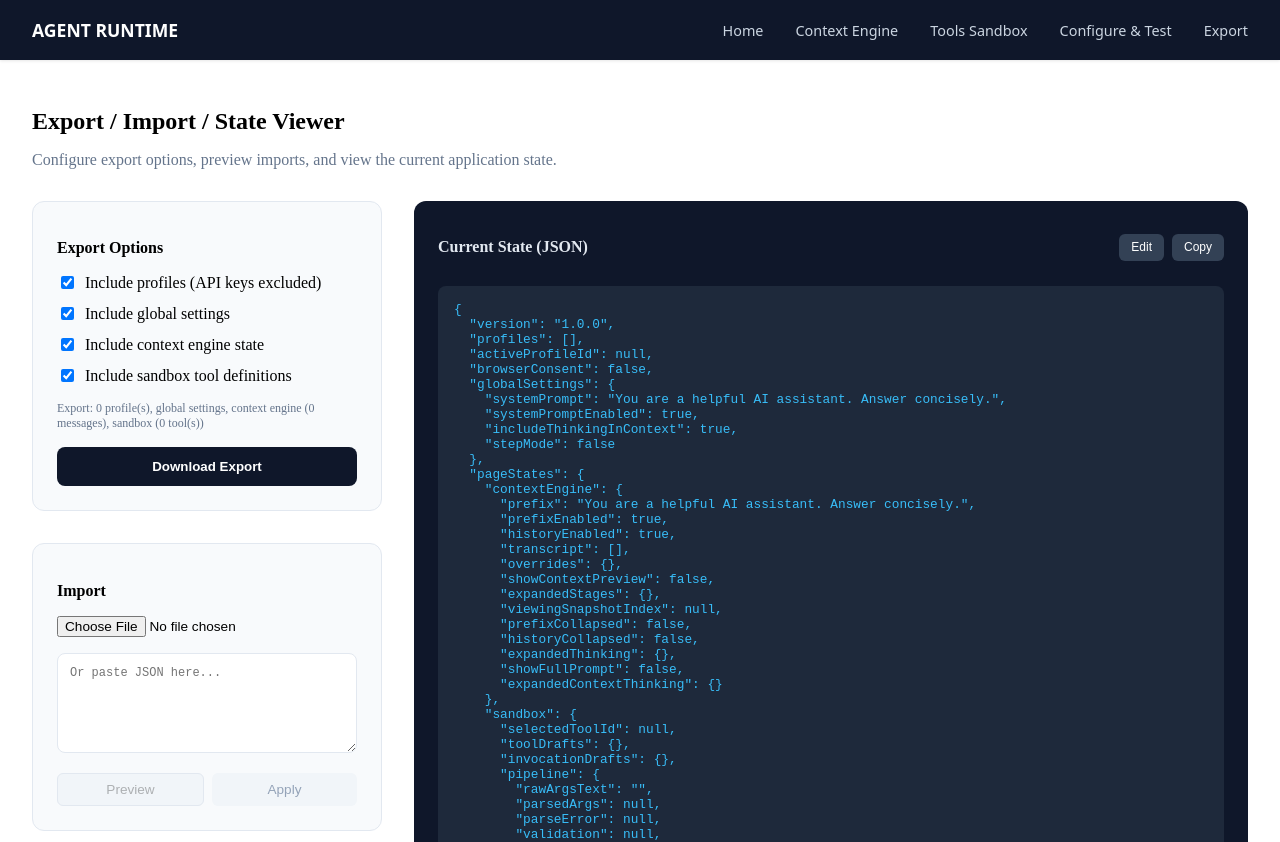
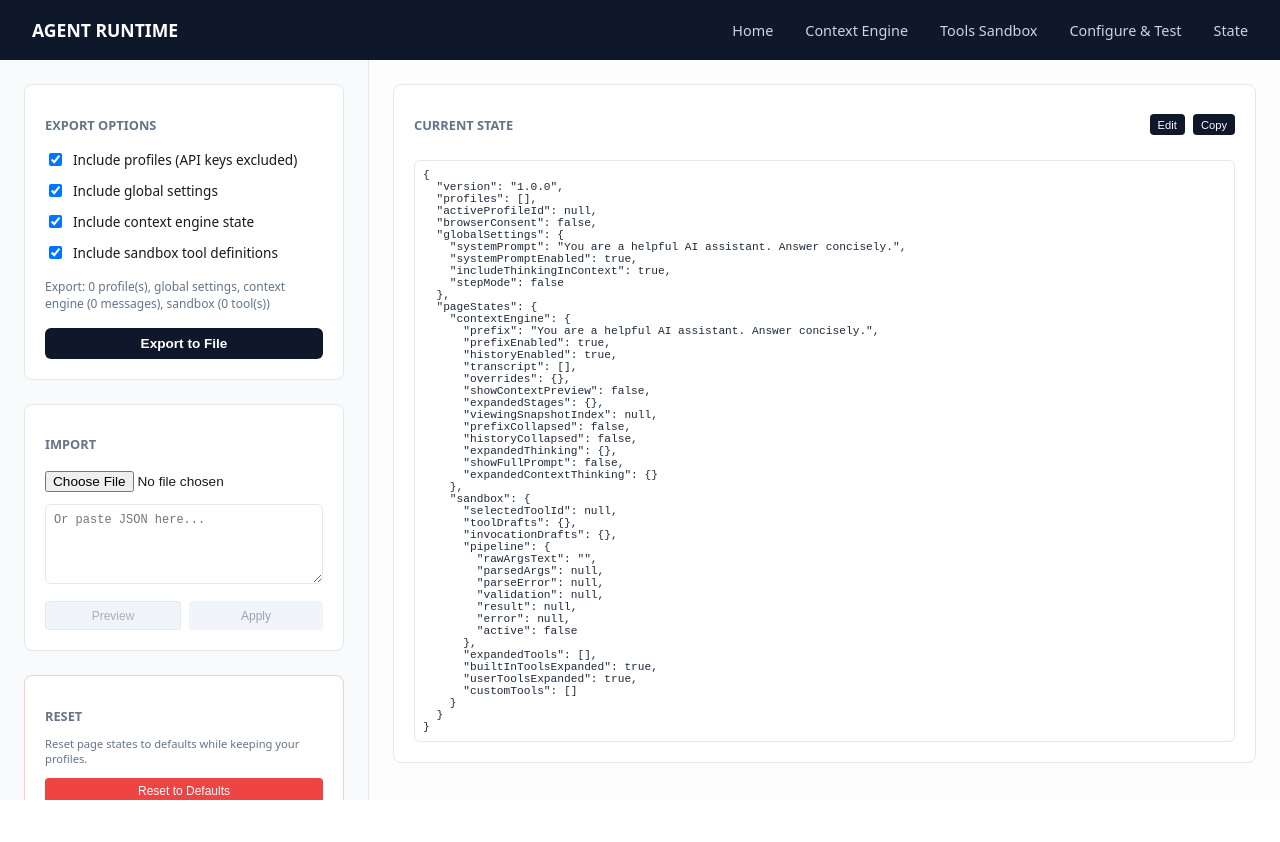
Before and after one commit to alexbakertech/agent-runtime, a Next.js app: page /export in a window 1280 px wide. Shown: the top 842 px of the page. After the commit the page ends 800 px from the top, so only its background shows below. Built offline with nearby package versions, Linux system fonts and the light colour scheme.

Commit message:
feat: restyle export page and rename nav link to State
- Match export page styling with other pages in app
- Use white backgrounds, gray borders, consistent buttons
- Restyle JSON viewer/editor to match text input fields
- Rename nav link from Export to State

```diff
--- a/src/app/export/page.tsx
+++ b/src/app/export/page.tsx
@@ -16,7 +16,7 @@ function maskApiKeys(state: AppState): AppState {
 }
 
 export default function ExportPage() {
-  const { state, downloadExportFile, previewImportData, applyImportData, resetToDefaults, exportCurrentForRecovery } = useAppState();
+  const { state, downloadExportFile, previewImportData, applyImportData, resetToDefaults } = useAppState();
 
   const [exportOptions, setExportOptions] = useState<ExportOptions>(createExportOptions());
   const [importJson, setImportJson] = useState('');
@@ -67,7 +67,6 @@ export default function ExportPage() {
 
   const handleEditToggle = useCallback(() => {
     if (isEditing) {
-      // Applying edits
       try {
         JSON.parse(editedJson);
         setImportJson(editedJson);
@@ -76,7 +75,6 @@ export default function ExportPage() {
         setImportError('Invalid JSON');
       }
     } else {
-      // Start editing
       setEditedJson(JSON.stringify(maskedState, null, 2));
       setIsEditing(true);
     }
@@ -101,113 +99,42 @@ export default function ExportPage() {
   }, []);
 
   return (
-    <div style={{ padding: '2rem', maxWidth: '1400px', margin: '0 auto' }}>
-      <h1 style={{ fontSize: '1.5rem', fontWeight: 700, marginBottom: '0.5rem' }}>Export / Import / State Viewer</h1>
-      <p style={{ color: '#64748b', marginBottom: '2rem' }}>Configure export options, preview imports, and view the current application state.</p>
-
-      <div style={{ display: 'grid', gridTemplateColumns: '350px 1fr', gap: '2rem' }}>
-        {/* Left Column: Controls */}
-        <div style={{ display: 'flex', flexDirection: 'column', gap: '2rem' }}>
-          {/* Export Options */}
-          <div style={{ backgroundColor: '#f8fafc', padding: '1.5rem', borderRadius: '12px', border: '1px solid #e2e8f0' }}>
-            <h2 style={{ fontSize: '1rem', fontWeight: 700, marginBottom: '1rem' }}>Export Options</h2>
-
+    <div style={{ display: 'flex', height: 'calc(100vh - 60px)', fontFamily: 'system-ui', color: '#1a1a1a', backgroundColor: '#fdfdfd' }}>
+      <aside style={{ width: '320px', backgroundColor: '#f8fafc', borderRight: '1px solid #e2e8f0', padding: '1.5rem', overflowY: 'auto', display: 'flex', flexDirection: 'column', gap: '1.5rem' }}>
+        <div style={{ backgroundColor: '#fff', padding: '1.25rem', borderRadius: '8px', border: '1px solid #e2e8f0' }}>
+          <h2 style={{ fontSize: '0.8rem', fontWeight: 700, marginBottom: '1rem', color: '#64748b' }}>EXPORT OPTIONS</h2>
           <div style={{ display: 'flex', flexDirection: 'column', gap: '0.75rem' }}>
             <label style={{ display: 'flex', alignItems: 'center', gap: '0.5rem', cursor: 'pointer' }}>
-                <input
-                  type="checkbox"
-                  checked={exportOptions.includeProfiles}
-                  onChange={(e) => setExportOptions(prev => ({ ...prev, includeProfiles: e.target.checked }))}
-                />
-                <span>Include profiles (API keys excluded)</span>
+              <input type="checkbox" checked={exportOptions.includeProfiles} onChange={(e) => setExportOptions(prev => ({ ...prev, includeProfiles: e.target.checked }))} />
+              <span style={{ fontSize: '0.85rem' }}>Include profiles (API keys excluded)</span>
             </label>
-
             <label style={{ display: 'flex', alignItems: 'center', gap: '0.5rem', cursor: 'pointer' }}>
-                <input
-                  type="checkbox"
-                  checked={exportOptions.includeGlobalSettings}
-                  onChange={(e) => setExportOptions(prev => ({ ...prev, includeGlobalSettings: e.target.checked }))}
-                />
-                <span>Include global settings</span>
+              <input type="checkbox" checked={exportOptions.includeGlobalSettings} onChange={(e) => setExportOptions(prev => ({ ...prev, includeGlobalSettings: e.target.checked }))} />
+              <span style={{ fontSize: '0.85rem' }}>Include global settings</span>
             </label>
-
             <label style={{ display: 'flex', alignItems: 'center', gap: '0.5rem', cursor: 'pointer' }}>
-                <input
-                  type="checkbox"
-                  checked={exportOptions.includeContextEngine}
-                  onChange={(e) => setExportOptions(prev => ({ ...prev, includeContextEngine: e.target.checked }))}
-                />
-                <span>Include context engine state</span>
+              <input type="checkbox" checked={exportOptions.includeContextEngine} onChange={(e) => setExportOptions(prev => ({ ...prev, includeContextEngine: e.target.checked }))} />
+              <span style={{ fontSize: '0.85rem' }}>Include context engine state</span>
             </label>
-
             <label style={{ display: 'flex', alignItems: 'center', gap: '0.5rem', cursor: 'pointer' }}>
-                <input
-                  type="checkbox"
-                  checked={exportOptions.includeSandboxTools}
-                  onChange={(e) => setExportOptions(prev => ({ ...prev, includeSandboxTools: e.target.checked }))}
-                />
-                <span>Include sandbox tool definitions</span>
+              <input type="checkbox" checked={exportOptions.includeSandboxTools} onChange={(e) => setExportOptions(prev => ({ ...prev, includeSandboxTools: e.target.checked }))} />
+              <span style={{ fontSize: '0.85rem' }}>Include sandbox tool definitions</span>
             </label>
           </div>
-
-            <p style={{ fontSize: '0.75rem', color: '#64748b', marginTop: '1rem', marginBottom: '1rem' }}>
-              {exportPreview}
-            </p>
-
-            <button
-              onClick={handleExport}
-              style={{
-                width: '100%',
-                padding: '0.75rem',
-                backgroundColor: '#0f172a',
-                color: 'white',
-                border: 'none',
-                borderRadius: '8px',
-                fontWeight: 600,
-                cursor: 'pointer',
-              }}
-            >
-              Download Export
-            </button>
+          <p style={{ fontSize: '0.75rem', color: '#64748b', marginTop: '1rem', marginBottom: '1rem' }}>{exportPreview}</p>
+          <button onClick={handleExport} style={{ width: '100%', padding: '0.5rem', backgroundColor: '#0f172a', color: 'white', border: 'none', borderRadius: '6px', fontWeight: 600, cursor: 'pointer', fontSize: '0.85rem' }}>Export to File</button>
         </div>
 
-          {/* Import Section */}
-          <div style={{ backgroundColor: '#f8fafc', padding: '1.5rem', borderRadius: '12px', border: '1px solid #e2e8f0' }}>
-            <h2 style={{ fontSize: '1rem', fontWeight: 700, marginBottom: '1rem' }}>Import</h2>
-
-            <div style={{ marginBottom: '1rem' }}>
-              <input
-                type="file"
-                accept=".json"
-                onChange={handleFileUpload}
-                style={{ fontSize: '0.85rem' }}
-              />
+        <div style={{ backgroundColor: '#fff', padding: '1.25rem', borderRadius: '8px', border: '1px solid #e2e8f0' }}>
+          <h2 style={{ fontSize: '0.8rem', fontWeight: 700, marginBottom: '1rem', color: '#64748b' }}>IMPORT</h2>
+          <div style={{ marginBottom: '0.75rem' }}>
+            <input type="file" accept=".json" onChange={handleFileUpload} style={{ fontSize: '0.85rem' }} />
           </div>
-
-            <textarea
-              value={importJson}
-              onChange={(e) => setImportJson(e.target.value)}
-              placeholder="Or paste JSON here..."
-              style={{
-                width: '100%',
-                height: '100px',
-                padding: '0.75rem',
-                borderRadius: '8px',
-                border: '1px solid #e2e8f0',
-                fontFamily: 'monospace',
-                fontSize: '0.75rem',
-                resize: 'vertical',
-                boxSizing: 'border-box',
-              }}
-            />
-
-            {importError && (
-              <p style={{ color: '#ef4444', fontSize: '0.75rem', marginTop: '0.5rem' }}>{importError}</p>
-            )}
-
+          <textarea value={importJson} onChange={(e) => setImportJson(e.target.value)} placeholder="Or paste JSON here..." style={{ width: '100%', height: '80px', padding: '0.5rem', borderRadius: '6px', border: '1px solid #e2e8f0', fontFamily: 'monospace', fontSize: '0.75rem', resize: 'vertical', boxSizing: 'border-box' }} />
+          {importError && <p style={{ color: '#ef4444', fontSize: '0.7rem', marginTop: '0.5rem' }}>{importError}</p>}
           {importPreview && (
-              <div style={{ marginTop: '1rem', padding: '0.75rem', backgroundColor: '#eff6ff', borderRadius: '8px', fontSize: '0.75rem' }}>
-                <p style={{ fontWeight: 600, marginBottom: '0.5rem' }}>Import Preview:</p>
+            <div style={{ marginTop: '0.75rem', padding: '0.5rem', backgroundColor: '#eff6ff', borderRadius: '6px', fontSize: '0.7rem' }}>
+              <p style={{ fontWeight: 600, marginBottom: '0.25rem' }}>Import Preview:</p>
               {importPreview.newProfiles.length > 0 && <p>New profiles: {importPreview.newProfiles.map(p => p.name).join(', ')}</p>}
               {importPreview.updatedProfiles.length > 0 && <p>Updated profiles: {importPreview.updatedProfiles.map(p => p.name).join(', ')}</p>}
               {importPreview.globalSettingsChanged && <p>Global settings will be updated</p>}
@@ -215,173 +142,47 @@ export default function ExportPage() {
               {importPreview.sandboxChanged && <p>Sandbox state will be updated</p>}
             </div>
           )}
-
-            <div style={{ display: 'flex', gap: '0.5rem', marginTop: '1rem' }}>
-              <button
-                onClick={handlePreviewImport}
-                disabled={!importJson.trim()}
-                style={{
-                  flex: 1,
-                  padding: '0.5rem',
-                  backgroundColor: importJson.trim() ? '#fff' : '#f1f5f9',
-                  border: '1px solid #e2e8f0',
-                  borderRadius: '6px',
-                  cursor: importJson.trim() ? 'pointer' : 'not-allowed',
-                  fontSize: '0.85rem',
-                }}
-              >
-                Preview
-              </button>
-              <button
-                onClick={handleApplyImport}
-                disabled={!importPreview?.valid}
-                style={{
-                  flex: 1,
-                  padding: '0.5rem',
-                  backgroundColor: importPreview?.valid ? '#0f172a' : '#f1f5f9',
-                  color: importPreview?.valid ? 'white' : '#94a3b8',
-                  border: 'none',
-                  borderRadius: '6px',
-                  cursor: importPreview?.valid ? 'pointer' : 'not-allowed',
-                  fontSize: '0.85rem',
-                }}
-              >
-                Apply
-              </button>
+          <div style={{ display: 'flex', gap: '0.5rem', marginTop: '0.75rem' }}>
+            <button onClick={handlePreviewImport} disabled={!importJson.trim()} style={{ flex: 1, padding: '0.4rem', backgroundColor: importJson.trim() ? '#fff' : '#f1f5f9', border: '1px solid #e2e8f0', borderRadius: '4px', cursor: importJson.trim() ? 'pointer' : 'not-allowed', fontSize: '0.75rem' }}>Preview</button>
+            <button onClick={handleApplyImport} disabled={!importPreview?.valid} style={{ flex: 1, padding: '0.4rem', backgroundColor: importPreview?.valid ? '#0f172a' : '#f1f5f9', color: importPreview?.valid ? 'white' : '#94a3b8', border: 'none', borderRadius: '4px', cursor: importPreview?.valid ? 'pointer' : 'not-allowed', fontSize: '0.75rem' }}>Apply</button>
           </div>
         </div>
 
-          {/* Reset */}
-          <div style={{ backgroundColor: '#fef2f2', padding: '1.5rem', borderRadius: '12px', border: '1px solid #fecaca' }}>
-            <h2 style={{ fontSize: '1rem', fontWeight: 700, marginBottom: '0.5rem' }}>Reset</h2>
-            <p style={{ fontSize: '0.75rem', color: '#64748b', marginBottom: '1rem' }}>
-              Reset page states to defaults while keeping your profiles.
-            </p>
-
+        <div style={{ backgroundColor: '#fff', padding: '1.25rem', borderRadius: '8px', border: '1px solid #fecaca' }}>
+          <h2 style={{ fontSize: '0.8rem', fontWeight: 700, marginBottom: '0.5rem', color: '#64748b' }}>RESET</h2>
+          <p style={{ fontSize: '0.7rem', color: '#64748b', marginBottom: '0.75rem' }}>Reset page states to defaults while keeping your profiles.</p>
           {!showResetConfirm ? (
-              <button
-                onClick={() => setShowResetConfirm(true)}
-                style={{
-                  width: '100%',
-                  padding: '0.5rem',
-                  backgroundColor: '#ef4444',
-                  color: 'white',
-                  border: 'none',
-                  borderRadius: '6px',
-                  cursor: 'pointer',
-                  fontSize: '0.85rem',
-                }}
-              >
-                Reset to Defaults
-              </button>
+            <button onClick={() => setShowResetConfirm(true)} style={{ width: '100%', padding: '0.4rem', backgroundColor: '#ef4444', color: 'white', border: 'none', borderRadius: '4px', cursor: 'pointer', fontSize: '0.75rem' }}>Reset to Defaults</button>
           ) : (
             <div>
-                <p style={{ fontSize: '0.75rem', marginBottom: '0.5rem' }}>Are you sure? This cannot be undone.</p>
+              <p style={{ fontSize: '0.7rem', marginBottom: '0.5rem' }}>Are you sure? This cannot be undone.</p>
               <div style={{ display: 'flex', gap: '0.5rem' }}>
-                  <button
-                    onClick={handleReset}
-                    style={{
-                      flex: 1,
-                      padding: '0.5rem',
-                      backgroundColor: '#ef4444',
-                      color: 'white',
-                      border: 'none',
-                      borderRadius: '6px',
-                      cursor: 'pointer',
-                    }}
-                  >
-                    Confirm
-                  </button>
-                  <button
-                    onClick={() => setShowResetConfirm(false)}
-                    style={{
-                      flex: 1,
-                      padding: '0.5rem',
-                      backgroundColor: '#fff',
-                      border: '1px solid #e2e8f0',
-                      borderRadius: '6px',
-                      cursor: 'pointer',
-                    }}
-                  >
-                    Cancel
-                  </button>
+                <button onClick={handleReset} style={{ flex: 1, padding: '0.4rem', backgroundColor: '#ef4444', color: 'white', border: 'none', borderRadius: '4px', cursor: 'pointer', fontSize: '0.75rem' }}>Confirm</button>
+                <button onClick={() => setShowResetConfirm(false)} style={{ flex: 1, padding: '0.4rem', backgroundColor: '#fff', border: '1px solid #e2e8f0', borderRadius: '4px', cursor: 'pointer', fontSize: '0.75rem' }}>Cancel</button>
               </div>
             </div>
           )}
         </div>
-        </div>
+      </aside>
 
-        {/* Right Column: JSON Viewer */}
-        <div style={{ backgroundColor: '#0f172a', padding: '1.5rem', borderRadius: '12px', minHeight: '500px' }}>
+      <main style={{ flex: 1, padding: '1.5rem', overflowY: 'auto' }}>
+        <div style={{ backgroundColor: '#fff', padding: '1.25rem', borderRadius: '8px', border: '1px solid #e2e8f0' }}>
           <div style={{ display: 'flex', justifyContent: 'space-between', alignItems: 'center', marginBottom: '1rem' }}>
-            <h2 style={{ fontSize: '1rem', fontWeight: 700, color: '#e2e8f0' }}>Current State (JSON)</h2>
+            <h2 style={{ fontSize: '0.8rem', fontWeight: 700, color: '#64748b' }}>CURRENT STATE</h2>
             <div style={{ display: 'flex', gap: '0.5rem' }}>
-              <button
-                onClick={handleEditToggle}
-                style={{
-                  padding: '0.4rem 0.75rem',
-                  backgroundColor: isEditing ? '#22c55e' : '#334155',
-                  color: 'white',
-                  border: 'none',
-                  borderRadius: '6px',
-                  cursor: 'pointer',
-                  fontSize: '0.75rem',
-                }}
-              >
-                {isEditing ? 'Apply' : 'Edit'}
-              </button>
-              <button
-                onClick={handleCopy}
-                style={{
-                  padding: '0.4rem 0.75rem',
-                  backgroundColor: '#334155',
-                  color: copied ? '#22c55e' : 'white',
-                  border: 'none',
-                  borderRadius: '6px',
-                  cursor: 'pointer',
-                  fontSize: '0.75rem',
-                }}
-              >
-                {copied ? 'Copied!' : 'Copy'}
-              </button>
+              <button onClick={handleEditToggle} style={{ padding: '0.3rem 0.5rem', backgroundColor: isEditing ? '#22c55e' : '#0f172a', color: 'white', border: 'none', borderRadius: '4px', cursor: 'pointer', fontSize: '0.7rem' }}>{isEditing ? 'Apply' : 'Edit'}</button>
+              <button onClick={handleCopy} style={{ padding: '0.3rem 0.5rem', backgroundColor: '#0f172a', color: copied ? '#22c55e' : 'white', border: 'none', borderRadius: '4px', cursor: 'pointer', fontSize: '0.7rem' }}>{copied ? 'Copied!' : 'Copy'}</button>
             </div>
           </div>
-
           {isEditing ? (
-            <textarea
-              value={editedJson}
-              onChange={(e) => setEditedJson(e.target.value)}
-              style={{
-                width: '100%',
-                height: 'calc(100vh - 300px)',
-                padding: '1rem',
-                backgroundColor: '#1e293b',
-                color: '#38bdf8',
-                border: '1px solid #334155',
-                borderRadius: '8px',
-                fontFamily: 'monospace',
-                fontSize: '0.8rem',
-                resize: 'none',
-                boxSizing: 'border-box',
-              }}
-            />
+            <textarea value={editedJson} onChange={(e) => setEditedJson(e.target.value)} style={{ width: '100%', height: 'calc(100vh - 280px)', padding: '0.5rem', backgroundColor: '#fff', color: '#1e293b', border: '1px solid #e2e8f0', borderRadius: '6px', fontFamily: 'monospace', fontSize: '0.75rem', resize: 'none', boxSizing: 'border-box' }} />
           ) : (
-            <pre style={{
-              margin: 0,
-              padding: '1rem',
-              backgroundColor: '#1e293b',
-              color: '#38bdf8',
-              borderRadius: '8px',
-              fontSize: '0.8rem',
-              fontFamily: 'monospace',
-              overflow: 'auto',
-              maxHeight: 'calc(100vh - 250px)',
-            }}>
+            <pre style={{ margin: 0, padding: '0.5rem', backgroundColor: '#fff', color: '#1e293b', border: '1px solid #e2e8f0', borderRadius: '6px', fontSize: '0.7rem', fontFamily: 'monospace', overflow: 'auto', maxHeight: 'calc(100vh - 220px)' }}>
               {JSON.stringify(maskedState, null, 2)}
             </pre>
           )}
         </div>
-      </div>
+      </main>
     </div>
   );
 }
--- a/src/app/layout.tsx
+++ b/src/app/layout.tsx
@@ -49,7 +49,7 @@ export default function RootLayout({
             Configure & Test
           </Link>
           <Link href="/export" style={{ color: '#cbd5e1', textDecoration: 'none', fontSize: '0.9rem', fontWeight: 500 }}>
-            Export
+            State
           </Link>
         </nav>
         <StateProvider>
```
Lines whose indentation alone changed are shown as unchanged.
